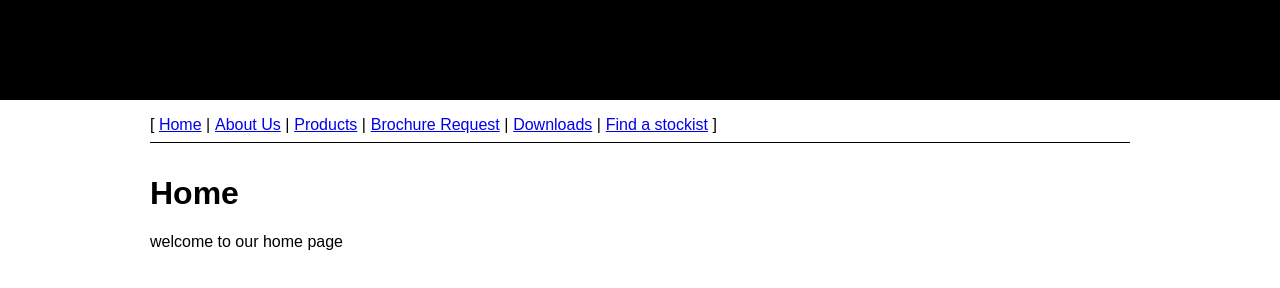
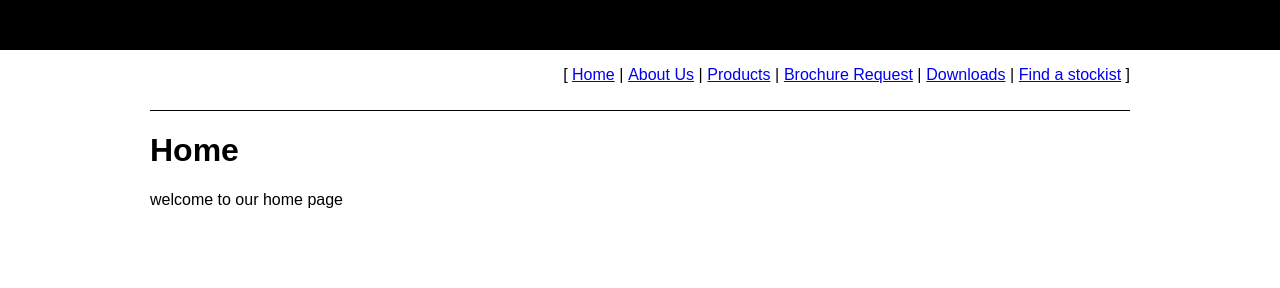
Before and after one commit to danheavey/angular-website-example, a website: page app/index.html in a window 1280 px wide. Drawn offline with Linux system fonts and the light colour scheme.

Commit message:
updates to css layout

```diff
--- a/app/css/app.css
+++ b/app/css/app.css
@@ -2,12 +2,9 @@
 
 .menu {
   list-style: none;
-  border-bottom: 0.1em solid black;
   margin-bottom: 2em;
   padding: 0 0 0.5em;
-  width: 980px;
-  margin-left: auto;
-  margin-right: auto;
+  float: right;
 }
 
 .menu:before {
@@ -16,6 +13,7 @@
 
 .menu:after {
   content: "]";
+    clear: both;
 }
 
 .menu > li {
@@ -32,16 +30,37 @@
   padding: 0;
 }
 
-div#header{
+div#toolbar{
     width:100%;
-    height:100px;
+    height:50px;
     left:0px;
     top: 0px;
     background-color: #000000;
 }
 
+div#header{
+    max-width:980px;
+    height:60px;
+    margin-left: auto;
+    margin-right: auto;
+    border-bottom: 0.1em solid black;
+
+}
+
+div#header:after{
+    clear: both;
+}
+
+
 .appview{
-    width: 980px;
+    max-width: 980px;
     margin-left: auto;
     margin-right: auto;
 }
+
+div#footer{
+    width:100%;
+    height:100px;
+    left:0px;
+    top: 0px;
+}
--- a/app/index.html
+++ b/app/index.html
@@ -7,8 +7,8 @@
   <link rel="stylesheet" href="css/app.css"/>
 </head>
 <body>
-  <div id="header"></div>
-
+  <div id="toolbar"></div>
+  <div id="header">
       <ul class="menu">
         <li><a href="#/">Home</a></li>
         <li><a href="#/aboutus">About Us</a></li>
@@ -17,6 +17,7 @@
         <li><a href="#/downloads">Downloads</a></li>
         <li><a href="#/stockist">Find a stockist</a></li>
       </ul>
+  </div>
 
   <div ng-view class="appview"></div>
   <!-- In production use:
```
Lines whose indentation alone changed are shown as unchanged.
